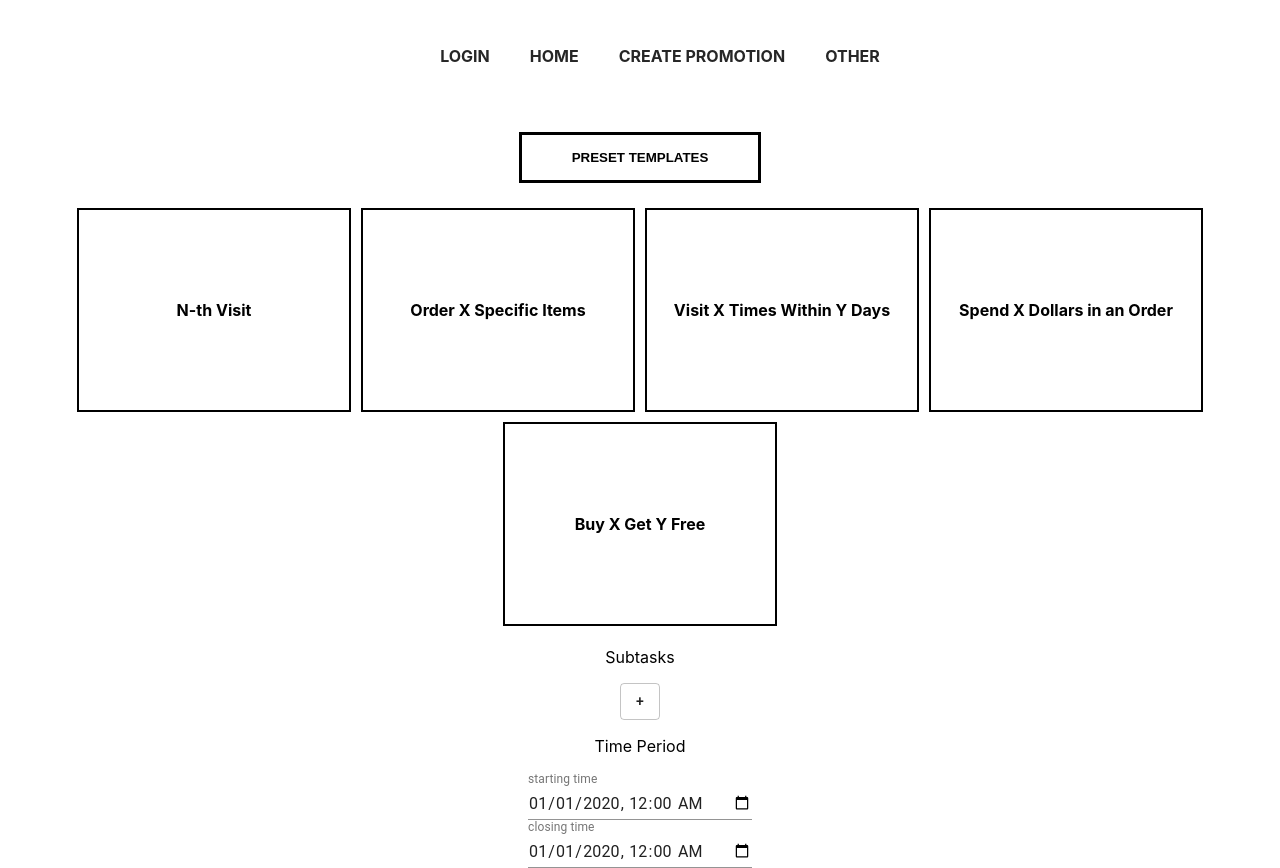
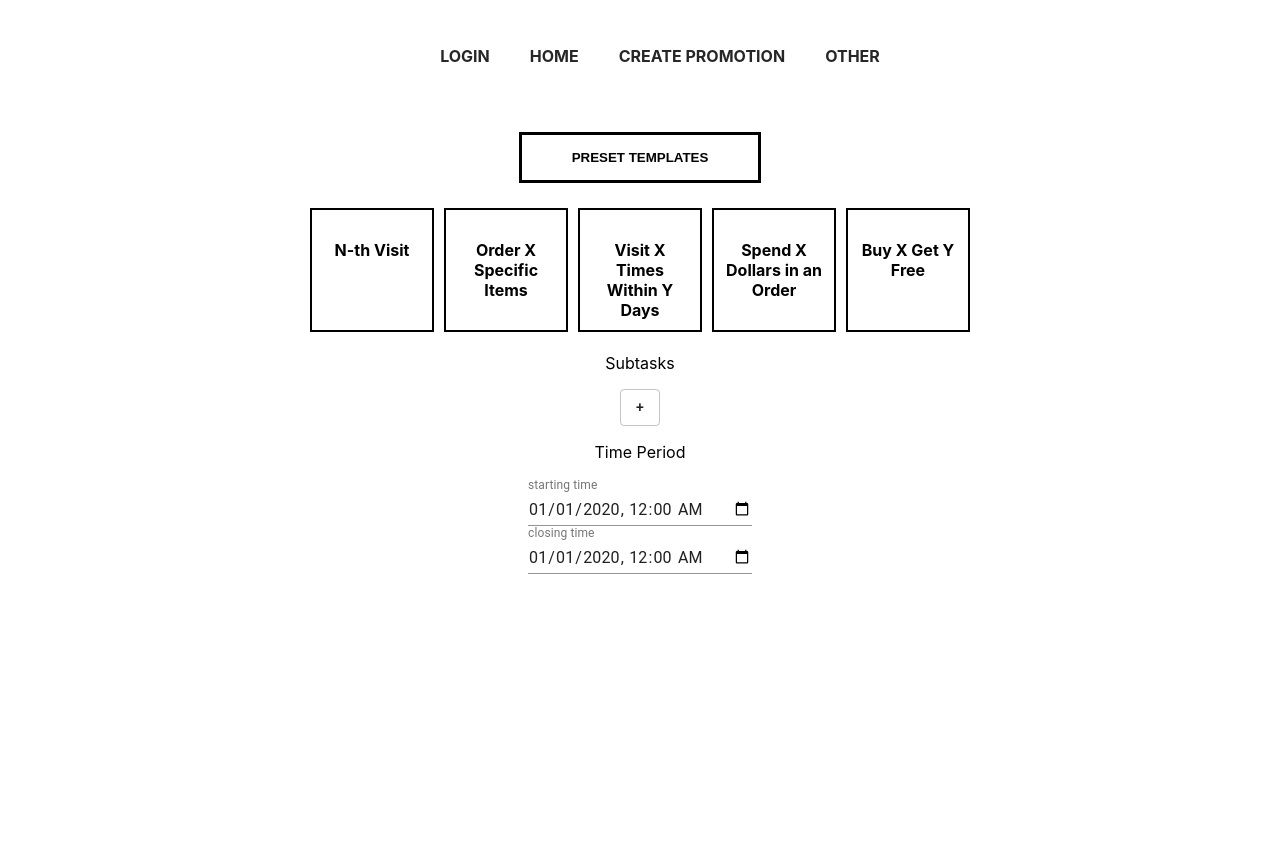
Before and after one commit to CSCC01/team_07-project, a React (Create React App) app in the folder frontend-restaurant-owner/: page /create-promotion in a window 1280 px wide. Both pictures are taken after a click on the button "PRESET TEMPLATES". After the commit the page ends 800 px from the top, so only its background shows below. Built offline with nearby package versions, Linux system fonts and the light colour scheme; the HTML template or start-up script is replaced by a standard one.

Commit message:
Adjust the style of buttons

```diff
--- a/frontend-restaurant-owner/src/components/PresetTemplates.js
+++ b/frontend-restaurant-owner/src/components/PresetTemplates.js
@@ -66,7 +66,7 @@ class PresetTemplates extends React.Component {
         </button>
 
         <div className={this.state.hideList ? styles.inactive : styles.container}>
-          <div
+          <p
             className={styles.item}
             onClick={() => {
               this.setState({ selectedTemplate: 1 });
@@ -74,8 +74,8 @@ class PresetTemplates extends React.Component {
             }}
           >
             N-th Visit
-          </div>
-          <div
+          </p>
+          <p
             className={styles.item}
             onClick={() => {
               this.setState({ selectedTemplate: 2 });
@@ -83,8 +83,8 @@ class PresetTemplates extends React.Component {
             }}
           >
             Order X Specific Items
-          </div>
-          <div
+          </p>
+          <p
             className={styles.item}
             onClick={() => {
               this.setState({ selectedTemplate: 3 });
@@ -92,8 +92,8 @@ class PresetTemplates extends React.Component {
             }}
           >
             Visit X Times Within Y Days
-          </div>
-          <div
+          </p>
+          <p
             className={styles.item}
             onClick={() => {
               this.setState({ selectedTemplate: 4 });
@@ -101,8 +101,8 @@ class PresetTemplates extends React.Component {
             }}
           >
             Spend X Dollars in an Order
-          </div>
-          <div
+          </p>
+          <p
             className={styles.item}
             onClick={() => {
               this.setState({ selectedTemplate: 5 });
@@ -110,7 +110,7 @@ class PresetTemplates extends React.Component {
             }}
           >
             Buy X Get Y Free
-          </div>
+          </p>
         </div>
 
         {this.state.selectedTemplate === 1 && (
--- a/frontend-restaurant-owner/src/components/PresetTemplates.module.css
+++ b/frontend-restaurant-owner/src/components/PresetTemplates.module.css
@@ -14,32 +14,36 @@
 .btn:hover {
   background: black;
   color: white;
+  box-shadow: 0 5px 15px #193047;
+  transform: translateY(-3px);
 }
 
 .container {
   display: flex;
   flex-flow: row wrap;
   justify-content: center;
-  transition: 1s;
 }
 
 .item {
   background-color: white;
   border: 2px black solid;
-  padding: 0 10px;
-  width: 250px;
-  height: 200px;
+  padding: 30px 10px;
+  width: 100px;
+  height: 60px;
   margin: 5px;
-  line-height: 200px;
+  text-align: justify;
   text-align: center;
   cursor: pointer;
   transition: background-color 0.5s;
   font-weight: bold;
+  transition: 0.5s;
 }
 
 .item:hover {
   background: black;
   color: white;
+  box-shadow: 0 5px 15px #193047;
+  transform: translateY(-3px);
 }
 
 .inactive {
```
